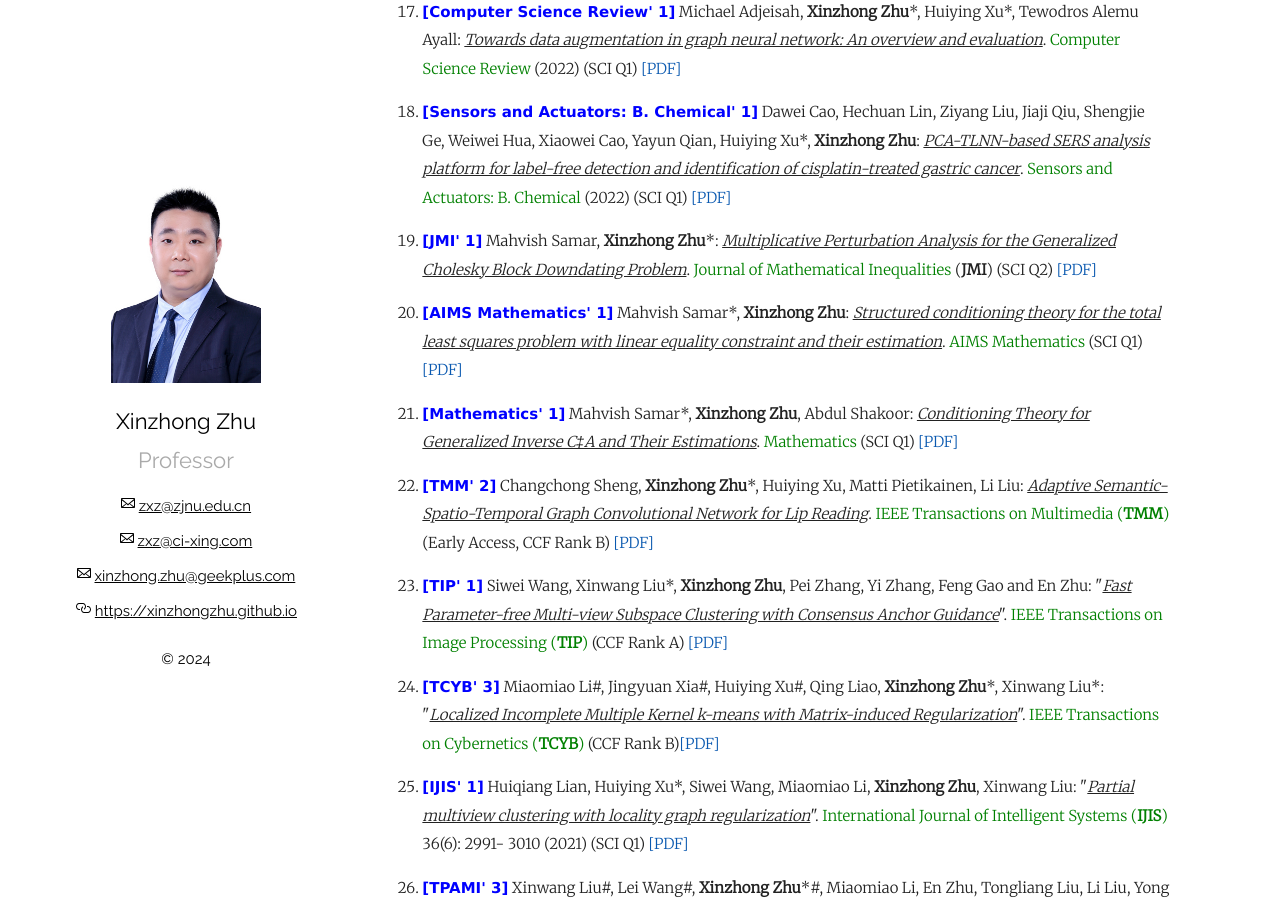
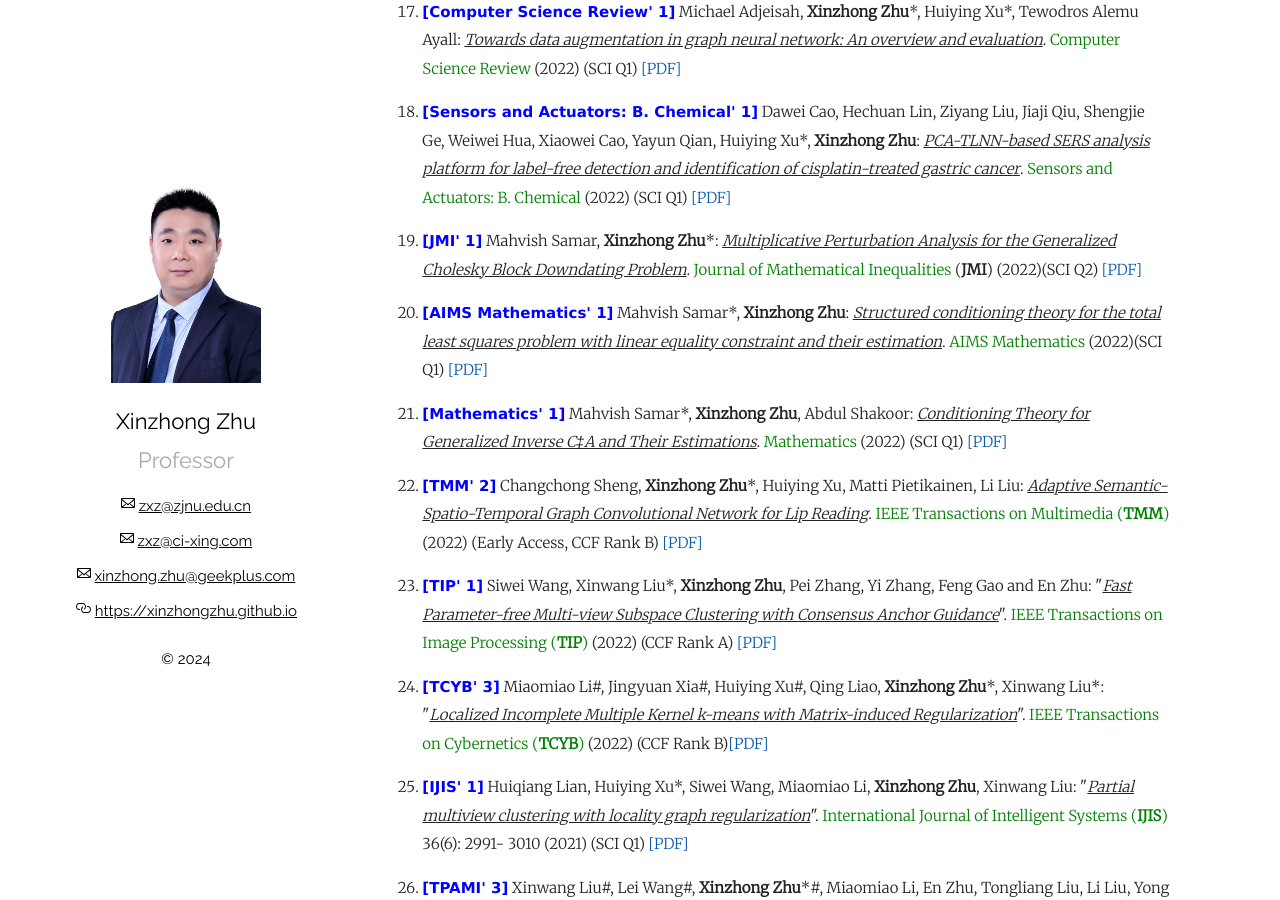
Before and after one commit to xinzhongzhu/xinzhongzhu.github.io, a Jekyll site: the page built from index.md, in a window 1280 px wide and 900 px high, scrolled down 2242 px. Built offline with Jekyll 4.4.1, drawn with Linux system fonts in a browser that asks for light colours.

Commit message:
Update index.md

```diff
--- a/index.md
+++ b/index.md
@@ -62,17 +62,17 @@ Please drop me a message by email: <u>zxz@zjnu.edu.cn</u> or <u>zxz@ci-xing.com<
 
 <p style="margin-top: 8px;"><li><font face="verdana" color="blue"><b>[Sensors and Actuators: B. Chemical' 1]</b></font> Dawei Cao, Hechuan Lin, Ziyang Liu, Jiaji Qiu, Shengjie Ge, Weiwei Hua, Xiaowei Cao, Yayun Qian, Huiying Xu*, <b>Xinzhong Zhu</b>: <i><u>PCA-TLNN-based SERS analysis platform for label-free detection and identification of cisplatin-treated gastric cancer</u></i>. <font color="green">Sensors and Actuators: B. Chemical</font> (2022)  (SCI Q1)  <a href = "https://xinzhongzhu.github.io/document/2023_5_5.pdf">[PDF]</a> </li></p>
 
- <p style="margin-top: 8px;"><li><font face="verdana" color="blue"><b>[JMI' 1]</b></font> Mahvish Samar, <b>Xinzhong Zhu</b>*: <i><u> Multiplicative Perturbation Analysis for the Generalized Cholesky Block Downdating Problem</u></i>. <font color="green">Journal of Mathematical Inequalities </font> (<b>JMI</b>) (SCI Q2) <a href = "https://xinzhongzhu.github.io/document/jmi-17-34-pre.pdf">[PDF]</a> </li></p>
+ <p style="margin-top: 8px;"><li><font face="verdana" color="blue"><b>[JMI' 1]</b></font> Mahvish Samar, <b>Xinzhong Zhu</b>*: <i><u> Multiplicative Perturbation Analysis for the Generalized Cholesky Block Downdating Problem</u></i>. <font color="green">Journal of Mathematical Inequalities </font> (<b>JMI</b>)  (2022)(SCI Q2) <a href = "https://xinzhongzhu.github.io/document/jmi-17-34-pre.pdf">[PDF]</a> </li></p>
 
-   <p style="margin-top: 8px;"><li><font face="verdana" color="blue"><b>[AIMS Mathematics' 1]</b></font> Mahvish Samar*, <b>Xinzhong Zhu</b>: <i><u>Structured conditioning theory for the total least squares problem with linear equality constraint and their estimation</u></i>. <font color="green">AIMS Mathematics</font> (SCI Q1) <a href = "https://xinzhongzhu.github.io/document/AIMS%20Mathematics.pdf">[PDF]</a></li></p>
+   <p style="margin-top: 8px;"><li><font face="verdana" color="blue"><b>[AIMS Mathematics' 1]</b></font> Mahvish Samar*, <b>Xinzhong Zhu</b>: <i><u>Structured conditioning theory for the total least squares problem with linear equality constraint and their estimation</u></i>. <font color="green">AIMS Mathematics</font>  (2022)(SCI Q1) <a href = "https://xinzhongzhu.github.io/document/AIMS%20Mathematics.pdf">[PDF]</a></li></p>
 
- <p style="margin-top: 8px;"><li><font face="verdana" color="blue"><b>[Mathematics' 1]</b></font> Mahvish Samar*, <b>Xinzhong Zhu</b>, Abdul Shakoor: <i><u>Conditioning Theory for Generalized Inverse C‡A and Their Estimations</u></i>. <font color="green">Mathematics</font> (SCI Q1) <a href = "https://xinzhongzhu.github.io/document/Mathematics.pdf">[PDF]</a></li></p>
+ <p style="margin-top: 8px;"><li><font face="verdana" color="blue"><b>[Mathematics' 1]</b></font> Mahvish Samar*, <b>Xinzhong Zhu</b>, Abdul Shakoor: <i><u>Conditioning Theory for Generalized Inverse C‡A and Their Estimations</u></i>. <font color="green">Mathematics</font>  (2022) (SCI Q1) <a href = "https://xinzhongzhu.github.io/document/Mathematics.pdf">[PDF]</a></li></p>
 
-<p style="margin-top: 8px;"><li><font face="verdana" color="blue"><b>[TMM' 2]</b></font> Changchong Sheng, <b>Xinzhong Zhu</b>*, Huiying Xu, Matti Pietikainen, Li Liu: <i><u>Adaptive Semantic-Spatio-Temporal Graph Convolutional Network for Lip Reading</u></i>. <font color="green">IEEE Transactions on Multimedia (<b>TMM</b>)</font> (Early Access, CCF Rank B) <a href = "https://github.com/xinzhongzhu/xinzhongzhu.github.io/blob/master/document/Adaptive_Semantic-Spatio-Temporal_Graph_Convolutional_Network_for_Lip_Reading.pdf">[PDF]</a></li></p>
+<p style="margin-top: 8px;"><li><font face="verdana" color="blue"><b>[TMM' 2]</b></font> Changchong Sheng, <b>Xinzhong Zhu</b>*, Huiying Xu, Matti Pietikainen, Li Liu: <i><u>Adaptive Semantic-Spatio-Temporal Graph Convolutional Network for Lip Reading</u></i>. <font color="green">IEEE Transactions on Multimedia (<b>TMM</b>)</font>  (2022) (Early Access, CCF Rank B) <a href = "https://github.com/xinzhongzhu/xinzhongzhu.github.io/blob/master/document/Adaptive_Semantic-Spatio-Temporal_Graph_Convolutional_Network_for_Lip_Reading.pdf">[PDF]</a></li></p>
 
-<p style="margin-top: 8px;"><li><font face="verdana" color="blue"><b>[TIP' 1]</b></font> Siwei Wang, Xinwang Liu*, <b>Xinzhong Zhu</b>, Pei Zhang, Yi Zhang, Feng Gao and En Zhu: "<i><u>Fast Parameter-free Multi-view Subspace Clustering with Consensus Anchor Guidance</u></i>". <font color="green">IEEE Transactions on Image Processing (<b>TIP</b>)</font> (CCF Rank A) <a href = "https://github.com/xinwangliu/xinwangliu.github.io/blob/main/document/TIP1.pdf">[PDF]</a></li></p>
+<p style="margin-top: 8px;"><li><font face="verdana" color="blue"><b>[TIP' 1]</b></font> Siwei Wang, Xinwang Liu*, <b>Xinzhong Zhu</b>, Pei Zhang, Yi Zhang, Feng Gao and En Zhu: "<i><u>Fast Parameter-free Multi-view Subspace Clustering with Consensus Anchor Guidance</u></i>". <font color="green">IEEE Transactions on Image Processing (<b>TIP</b>)</font> (2022) (CCF Rank A) <a href = "https://github.com/xinwangliu/xinwangliu.github.io/blob/main/document/TIP1.pdf">[PDF]</a></li></p>
 
-<p style="margin-top: 8px;"><li><font face="verdana" color="blue"><b>[TCYB' 3]</b></font> Miaomiao Li#, Jingyuan Xia#, Huiying Xu#, Qing Liao, <b>Xinzhong Zhu</b>*, Xinwang Liu*: "<i><u>Localized Incomplete Multiple Kernel k-means with Matrix-induced Regularization</u></i>". <font color="green"> IEEE Transactions on Cybernetics (<b>TCYB</b>)</font> (CCF Rank B)<a href = "https://github.com/xinwangliu/xinwangliu.github.io/blob/main/document/TCYB1.pdf">[PDF]</a></li></p>
+<p style="margin-top: 8px;"><li><font face="verdana" color="blue"><b>[TCYB' 3]</b></font> Miaomiao Li#, Jingyuan Xia#, Huiying Xu#, Qing Liao, <b>Xinzhong Zhu</b>*, Xinwang Liu*: "<i><u>Localized Incomplete Multiple Kernel k-means with Matrix-induced Regularization</u></i>". <font color="green"> IEEE Transactions on Cybernetics (<b>TCYB</b>)</font> (2022) (CCF Rank B)<a href = "https://github.com/xinwangliu/xinwangliu.github.io/blob/main/document/TCYB1.pdf">[PDF]</a></li></p>
 
 <p style="margin-top: 8px;"><li><font face="verdana" color="blue"><b>[IJIS' 1]</b></font> Huiqiang Lian, Huiying Xu*, Siwei Wang, Miaomiao Li, <b>Xinzhong Zhu</b>, Xinwang Liu: "<i><u>Partial multiview clustering with locality graph regularization</u></i>". <font color="green">International Journal of Intelligent Systems (<b>IJIS</b>)</font> 36(6): 2991- 3010 (2021) (SCI Q1) <a href = "https://github.com/xinzhongzhu/xinzhongzhu.github.io/blob/master/document/Int%20J%20of%20Intelligent%20Sys%20-%202021%20-%20Huiying%20Xu%20-%20Partial%20multiview%20clustering%20with%20locality%20graph%20regularization.pdf">[PDF]</a></li></p>
 
```
